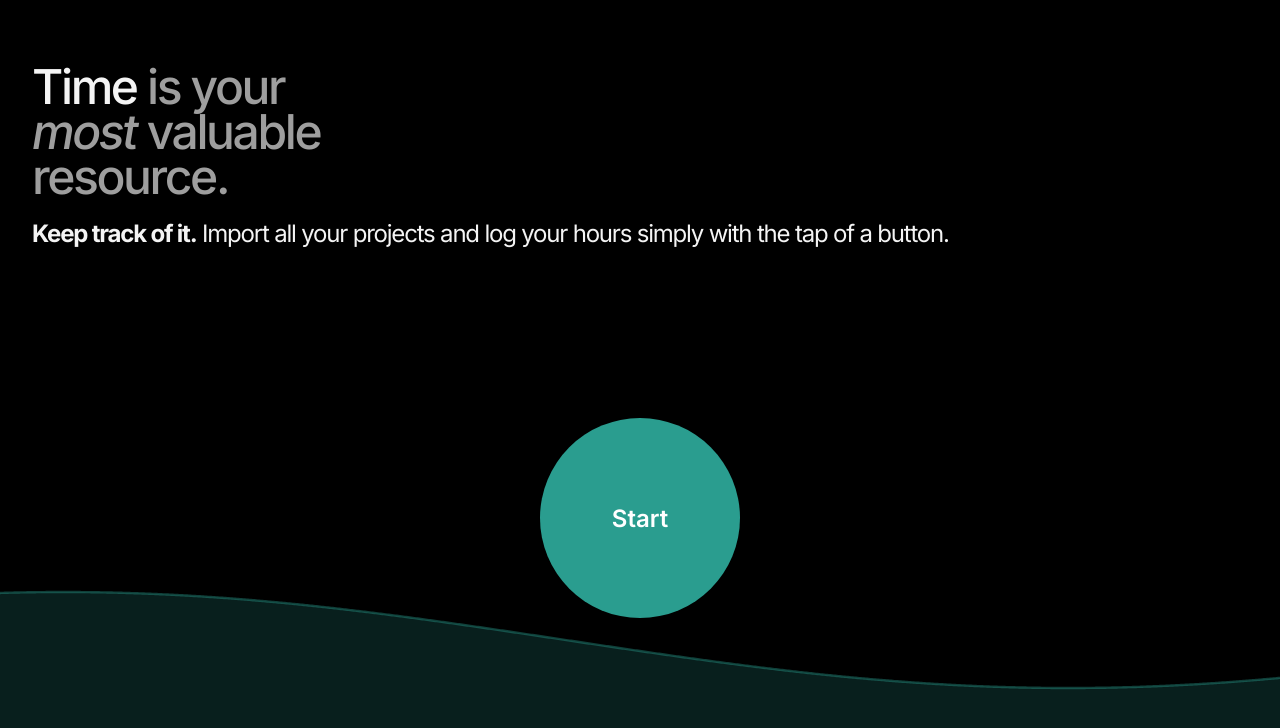
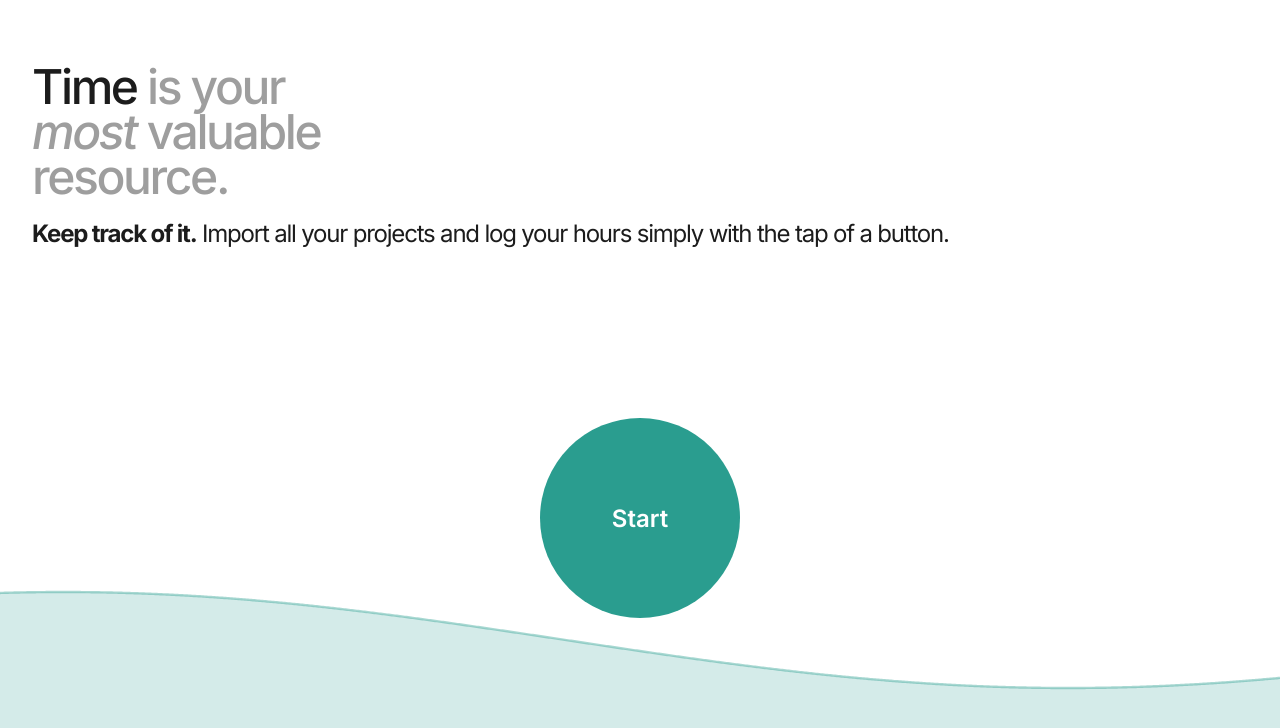
Before and after one commit to httpjamesm/heliodex, a SvelteKit app: page /landing in a window 1280 px wide. Shown: the top 728 px of the page. Built offline with nearby package versions, Linux system fonts and the light colour scheme.

Commit message:
style: remove bouncy scroll

```diff
--- a/src/lib/styles/main.scss
+++ b/src/lib/styles/main.scss
@@ -39,6 +39,10 @@
     -webkit-user-select: none;
     -webkit-user-drag: none;
     -webkit-tap-highlight-color: transparent;
+    overscroll-behavior: none;
+    // remove all scrollbars
+    scrollbar-width: none;
+    -ms-overflow-style: none;
 }
 
 body {
--- a/src/routes/+layout.svelte
+++ b/src/routes/+layout.svelte
@@ -1,8 +1,9 @@
 <script lang="ts">
   import "$lib/styles/main.scss";
-  import type { Snippet } from "svelte";
+  import { onMount, type Snippet } from "svelte";
   import { onNavigate } from "$app/navigation";
   import { page } from "$app/stores";
+  import { setTheme } from "$lib/utils/theme";
 
   let { children }: { children: Snippet } = $props();
 
@@ -16,6 +17,11 @@
         await navigation.complete;
       });
     });
+  });
+
+  onMount(() => {
+    const theme = window.localStorage.getItem("theme") || "System";
+    setTheme(theme as Theme);
   });
 </script>
 
--- a/src/routes/app/+layout.svelte
+++ b/src/routes/app/+layout.svelte
@@ -3,7 +3,6 @@
   import { initDatabase } from "$lib/db/migrations";
   import { onMount, type Snippet } from "svelte";
   import { IconLoader2 } from "@tabler/icons-svelte";
-  import { setTheme } from "$lib/utils/theme";
 
   let { children }: { children: Snippet } = $props();
 
@@ -12,11 +11,6 @@
   onMount(async () => {
     await initDatabase();
     databaseInitialized = true;
-  });
-
-  $effect(() => {
-    const theme = localStorage.getItem("theme") || "System";
-    setTheme(theme as Theme);
   });
 </script>
 
```
